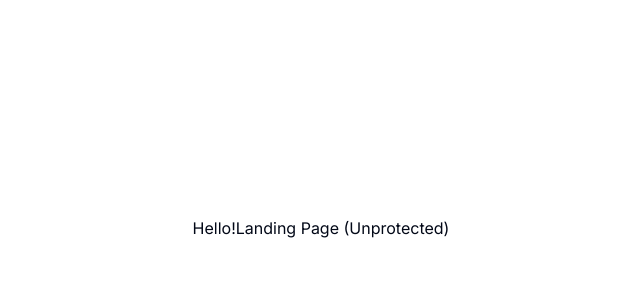
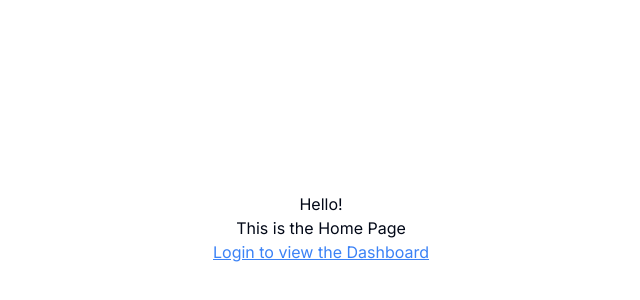
Before and after one commit to danpoynor/aispaces, a Next.js app: page / in a window 1280 px wide. Shown: the part 172-472 px from the top of the page, without its empty margins (319-959 px from the left). Built offline with nearby package versions, Linux system fonts and the light colour scheme.

Commit message:
Update home page with login note and dashboard link

```diff
--- a/src/app/(landing)/page.tsx
+++ b/src/app/(landing)/page.tsx
@@ -1,9 +1,10 @@
 export default function LandingPage() {
   return (
     <div className="h-screen w-full flex flex-col">
-      <main className="flex-1 flex items-center justify-center p-12">
+      <main className="flex-1 flex items-center justify-center p-12 flex-col">
         <p>Hello!</p>
-        <p>Landing Page (Unprotected)</p>
+        <p>This is the Home Page</p>
+        <p><a href="/dashboard" className="text-blue-500 underline hover:text-blue-800">Login to view the Dashboard</a></p>
       </main>
     </div>
   );
```
